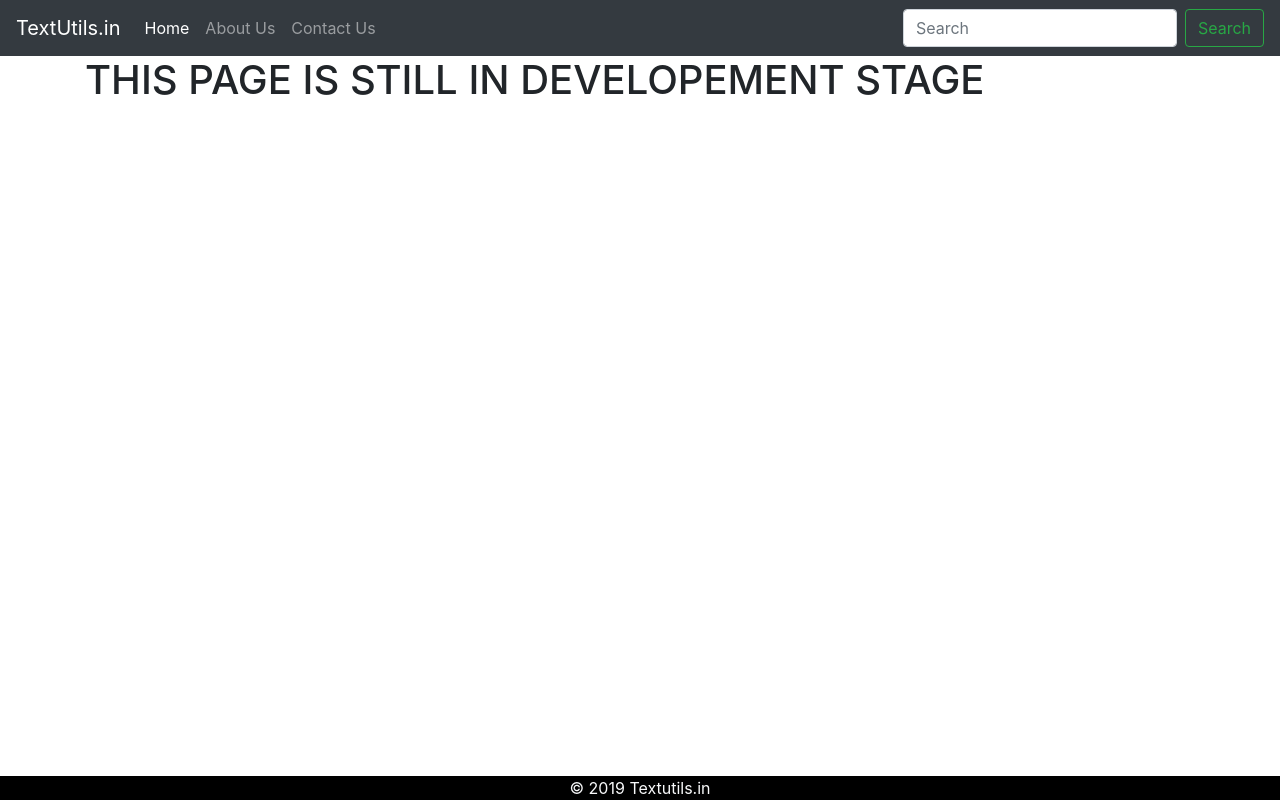
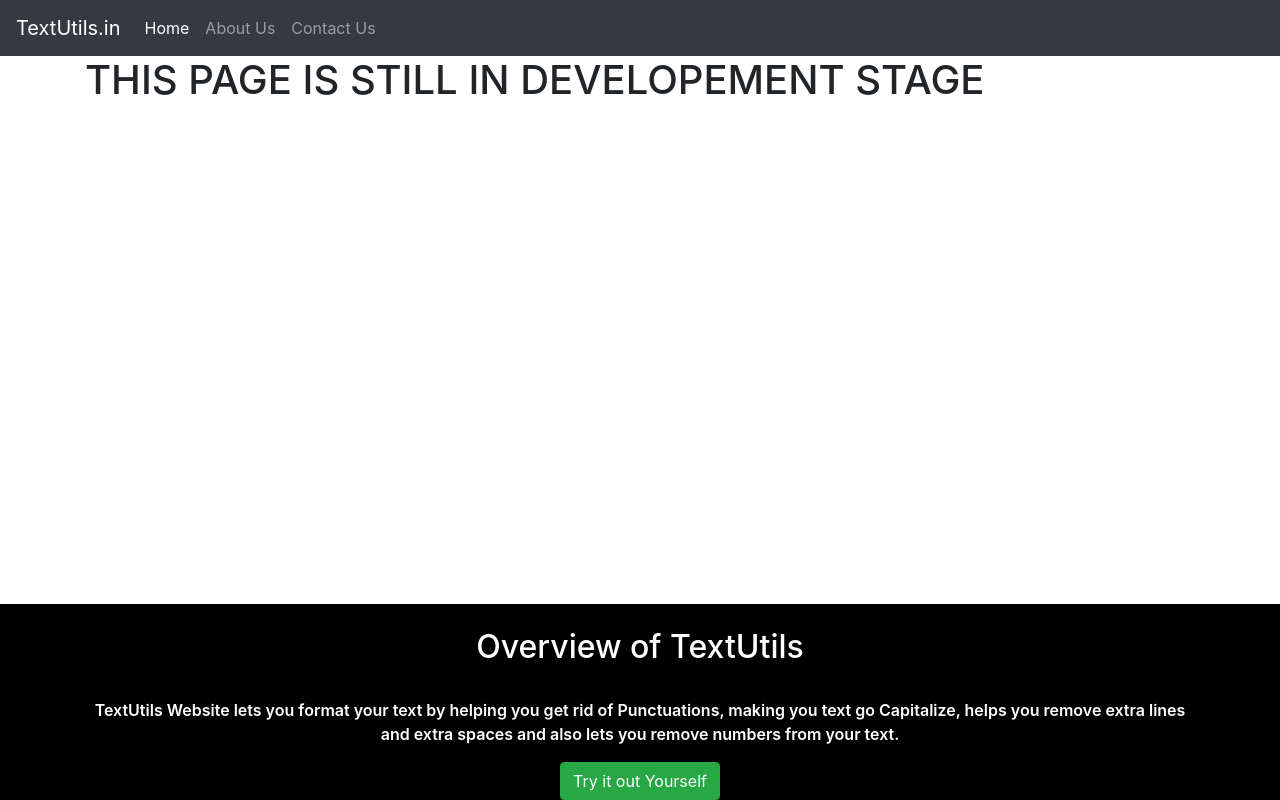
Before and after one commit to haris989/TextUtils, a Django app: page /about in a window 1280 px wide. Run offline with Django 3.2, Linux system fonts and the light colour scheme; some libraries are stand-ins or nearby versions.

Commit message:
Added detail in About me Section and removed useless components from navbar

```diff
--- a/templates/about.html
+++ b/templates/about.html
@@ -44,10 +44,6 @@
 
     </ul>
   </div>
-  <form class="form-inline">
-    <input class="form-control mr-sm-2" type="search" placeholder="Search" aria-label="Search">
-    <button class="btn btn-outline-success my-2 my-sm-0" type="submit">Search</button>
-  </form>
 </nav>
 <div class="container">
 <h1> THIS PAGE IS STILL IN DEVELOPEMENT STAGE </h1></div>
@@ -55,7 +51,11 @@
 
 <footer class="footer">
   <div class="container">
-    <span class="text-light">&#169 2019 Textutils.in </span>
+    <h2 class="pt-4">Overview of TextUtils</h2>
+  <p class="pt-4" style="font-weight:600;">TextUtils Website lets you format your text by helping you get rid of Punctuations, making you text go Capitalize, helps
+  you remove extra lines and extra spaces and also lets you remove numbers from your text.</p>
+  <a href="/"><button type="button" class="btn btn-success">Try it out Yourself</button></a>
+
   </div>
 </footer>
 
--- a/templates/analyze.html
+++ b/templates/analyze.html
@@ -50,10 +50,6 @@
 
     </ul>
   </div>
-  <form class="form-inline">
-    <input class="form-control mr-sm-2" type="search" placeholder="Search" aria-label="Search">
-    <button class="btn btn-outline-success my-2 my-sm-0" type="submit">Search</button>
-  </form>
 </nav>
 
 
--- a/templates/index.html
+++ b/templates/index.html
@@ -46,10 +46,6 @@
 
     </ul>
   </div>
-  <form class="form-inline">
-    <input class="form-control mr-sm-2" type="search" placeholder="Search" aria-label="Search">
-    <button class="btn btn-outline-success my-2 my-sm-0" type="submit">Search</button>
-  </form>
 </nav>
 
 
```
